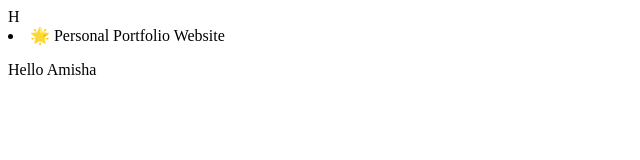
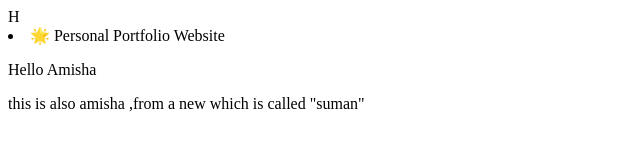
Before and after one commit to Amisha20244/Demo-Repo, a plain HTML site: page index.html in a window 1280 px wide. Shown: the whole page, without its empty margins (0-640 px from the left). Drawn offline with Linux system fonts and the light colour scheme.

Commit message:
Update branch

```diff
--- a/index.html
+++ b/index.html
@@ -3,3 +3,4 @@
 
       <li>🌟 Personal Portfolio Website</li>
       <p>Hello Amisha</p>
+      <p>this is also amisha ,from a new which is called "suman"</p>
```
